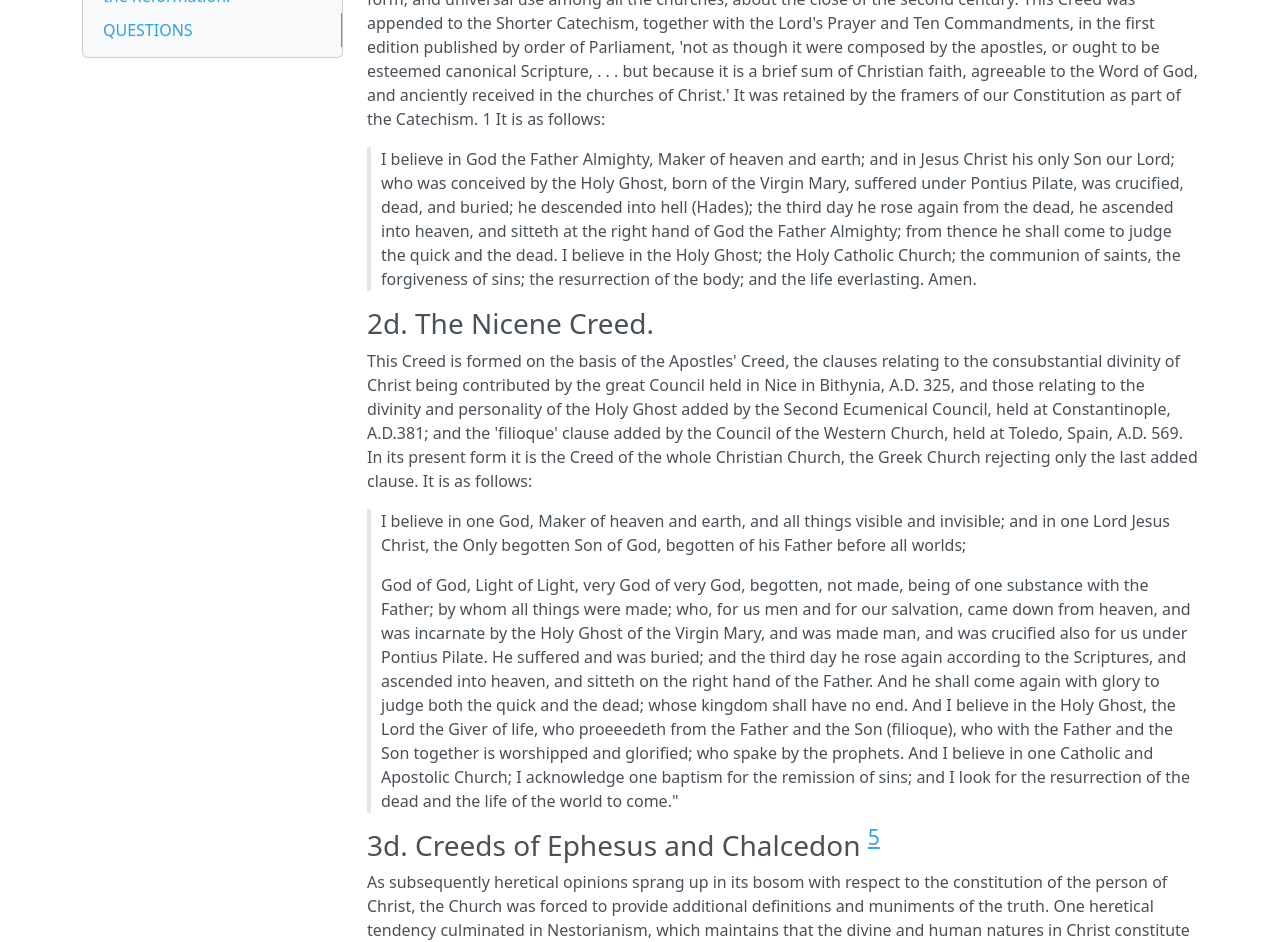
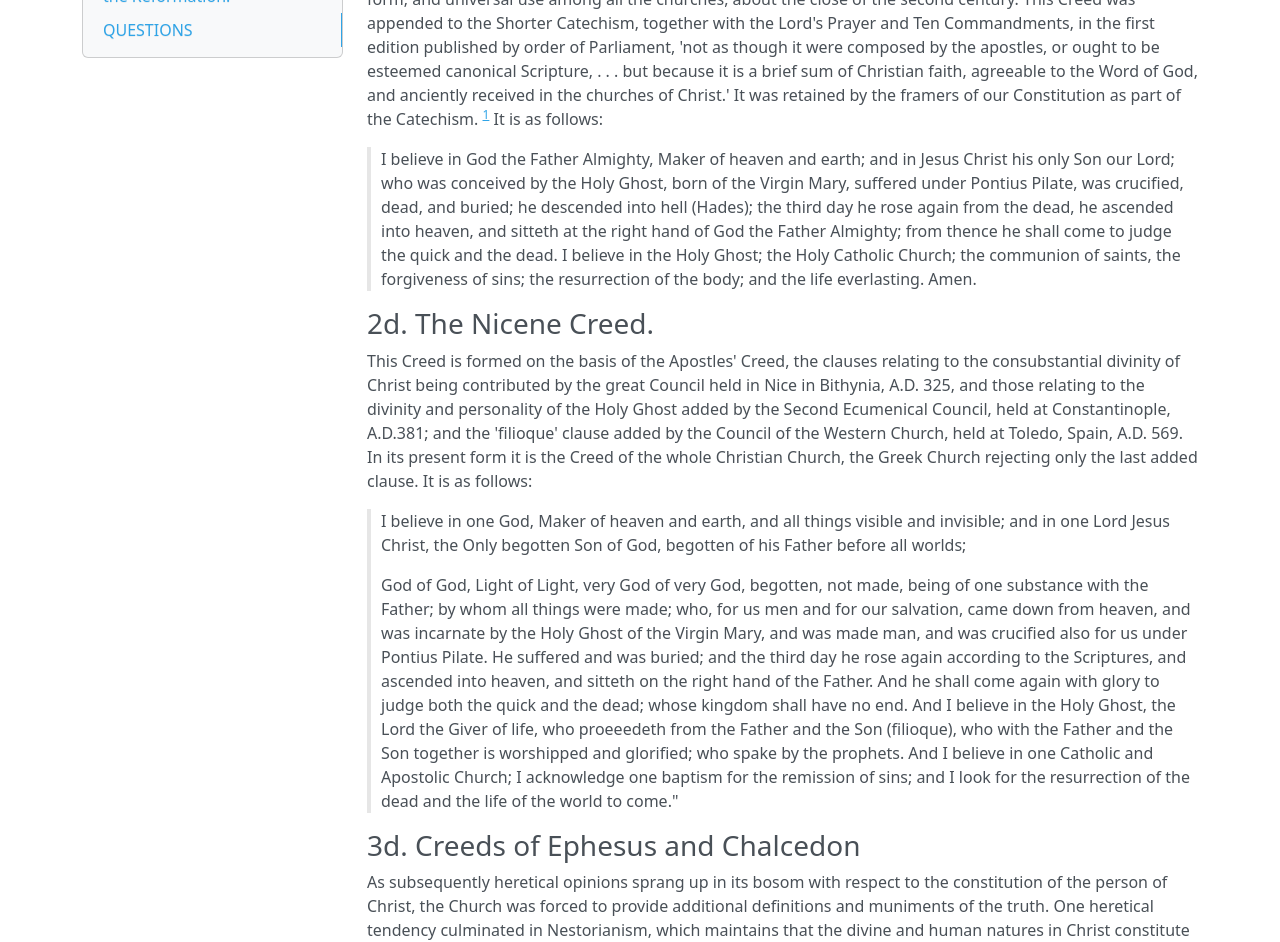
Before and after one commit to separovichabel/abel-santos, an MkDocs documentation site: the page built from content/hodge-archibald-alexander/the-westminster-confession-of-faith-a-commentary/Intro1.md, in a window 1280 px wide and 1400 px high, scrolled down 2188 px. Shown: the part 320-1262 px from the top of the window. Built offline with MkDocs 1.6.1, drawn with Linux system fonts in a browser that asks for light colours; nearby versions of some CDN libraries; some of the changed text lies outside the part shown.

Commit message:
Refine footnote formatting and remove unnecessary commentary in chapters 10 and 22 of the Westminster Confession commentary

```diff
--- a/content/hodge-archibald-alexander/the-westminster-confession-of-faith-a-commentary/Intro1.md
+++ b/content/hodge-archibald-alexander/the-westminster-confession-of-faith-a-commentary/Intro1.md
@@ -27,7 +27,7 @@ What follows is a very brief and general history of the principal Creeds and Con
 The Creeds formed before the Reformation are very few, relate to the fundamental principles of Christianity, especially the Trinity and the Person of the God-man, and are the common heritage of the whole Church.
 
 ### 1st. The Apostles' Creed
-This was not written by the apostles, but was gradually formed, by common consent, out of the Confessions adopted severally by particular churches, and used in the reception of its members. It reached its present form, and universal use among all the churches, about the close of the second century. This Creed was appended to the Shorter Catechism, together with the Lord's Prayer and Ten Commandments, in the first edition published by order of Parliament, 'not as though it were composed by the apostles, or ought to be esteemed canonical Scripture, . . . but because it is a brief sum of Christian faith, agreeable to the Word of God, and anciently received in the churches of Christ.' It was retained by the framers of our Constitution as part of the Catechism. 1 It is as follows:
+This was not written by the apostles, but was gradually formed, by common consent, out of the Confessions adopted severally by particular churches, and used in the reception of its members. It reached its present form, and universal use among all the churches, about the close of the second century. This Creed was appended to the Shorter Catechism, together with the Lord's Prayer and Ten Commandments, in the first edition published by order of Parliament, 'not as though it were composed by the apostles, or ought to be esteemed canonical Scripture, . . . but because it is a brief sum of Christian faith, agreeable to the Word of God, and anciently received in the churches of Christ.' It was retained by the framers of our Constitution as part of the Catechism. [^1] It is as follows:
 
 > I believe in God the Father Almighty, Maker of heaven and earth; and in Jesus Christ his only Son our Lord; who was conceived by the Holy Ghost, born of the Virgin Mary, suffered under Pontius Pilate, was crucified, dead, and buried; he descended into hell (Hades); the third day he rose again from the dead, he ascended into heaven, and sitteth at the right hand of God the Father Almighty; from thence he shall come to judge the quick and the dead. I believe in the Holy Ghost; the Holy Catholic Church; the communion of saints, the forgiveness of sins; the resurrection of the body; and the life everlasting. Amen.
 
@@ -38,7 +38,7 @@ This Creed is formed on the basis of the Apostles' Creed, the clauses relating t
 >
 > God of God, Light of Light, very God of very God, begotten, not made, being of one substance with the Father; by whom all things were made; who, for us men and for our salvation, came down from heaven, and was incarnate by the Holy Ghost of the Virgin Mary, and was made man, and was crucified also for us under Pontius Pilate. He suffered and was buried; and the third day he rose again according to the Scriptures, and ascended into heaven, and sitteth on the right hand of the Father. And he shall come again with glory to judge both the quick and the dead; whose kingdom shall have no end. And I believe in the Holy Ghost, the Lord the Giver of life, who proeeedeth from the Father and the Son (filioque), who with the Father and the Son together is worshipped and glorified; who spake by the prophets. And I believe in one Catholic and Apostolic Church; I acknowledge one baptism for the remission of sins; and I look for the resurrection of the dead and the life of the world to come."
 
-### 3d. Creeds of Ephesus and Chalcedon [^a]
+### 3d. Creeds of Ephesus and Chalcedon
 As subsequently heretical opinions sprang up in its bosom with respect to the constitution of the person of Christ, the Church was forced to provide additional definitions and muniments of the truth. One heretical tendency culminated in Nestorianism, which maintains that the divine and human natures in Christ constitute two persons. This was condemned by the Creed of the Council of Ephesus, A.D. 431. The opposite heretical tendency culminated in Eutychianism, which maintains that the divine and human natures are so united in Christ as to form but one nature. This was condemned by the Council of Chalcedon, A.D. 451. These Creeds, defining the faith of the Church as embracing two natures in one person , are received and approved by the entire Church. They are sufficiently quoted in the body of the following 'Commentary.'
 
 ### 4th. The Athanasian Creed.
```
Also changed, not shown: other parts of content/hodge-archibald-alexander/the-westminster-confession-of-faith-a-commentary/Intro1.md (+0 -2 lines), content/hodge-archibald-alexander/the-westminster-confession-of-faith-a-commentary/chapter10.md (+1 -1 lines), content/hodge-archibald-alexander/the-westminster-confession-of-faith-a-commentary/chapter22.md (+0 -2 lines).
